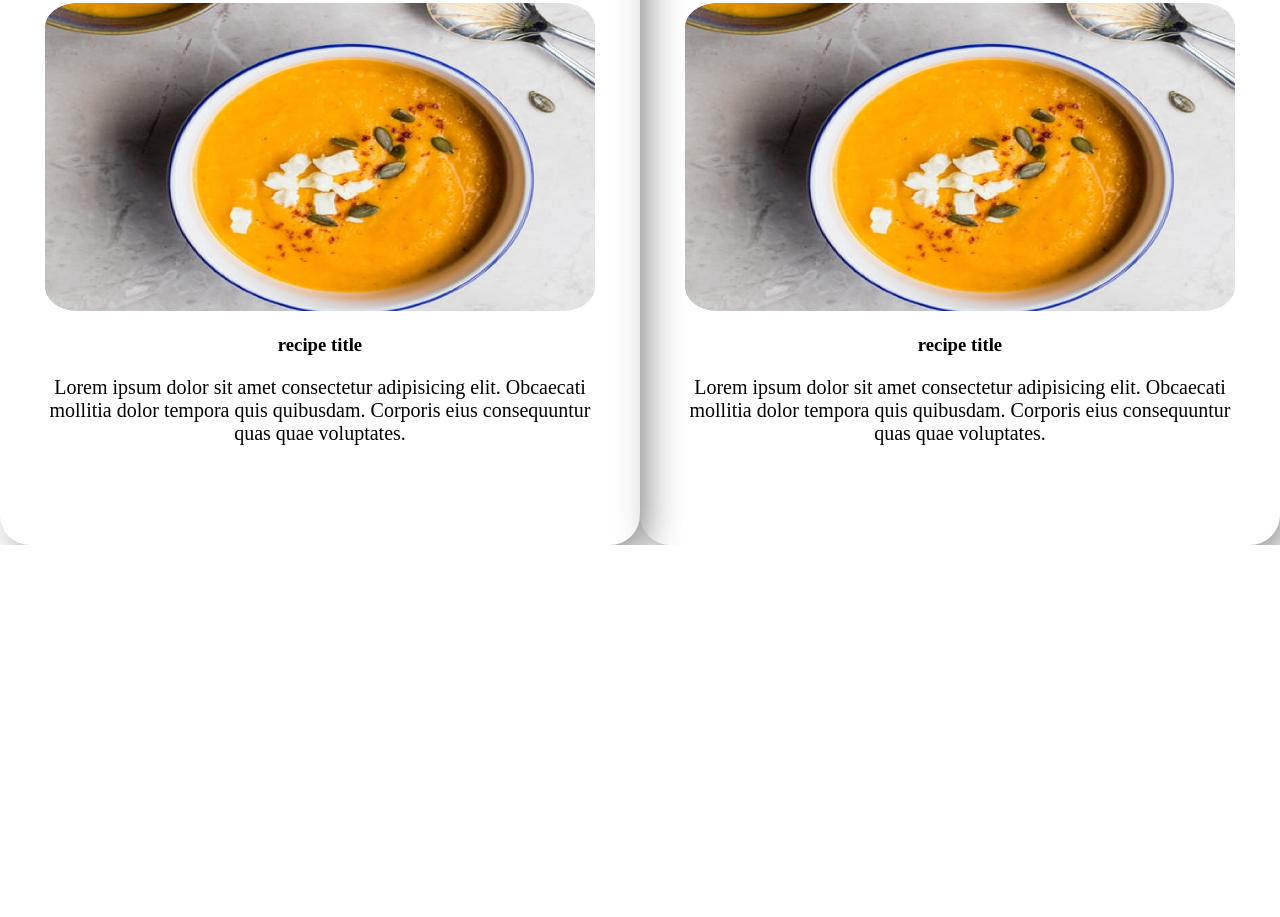
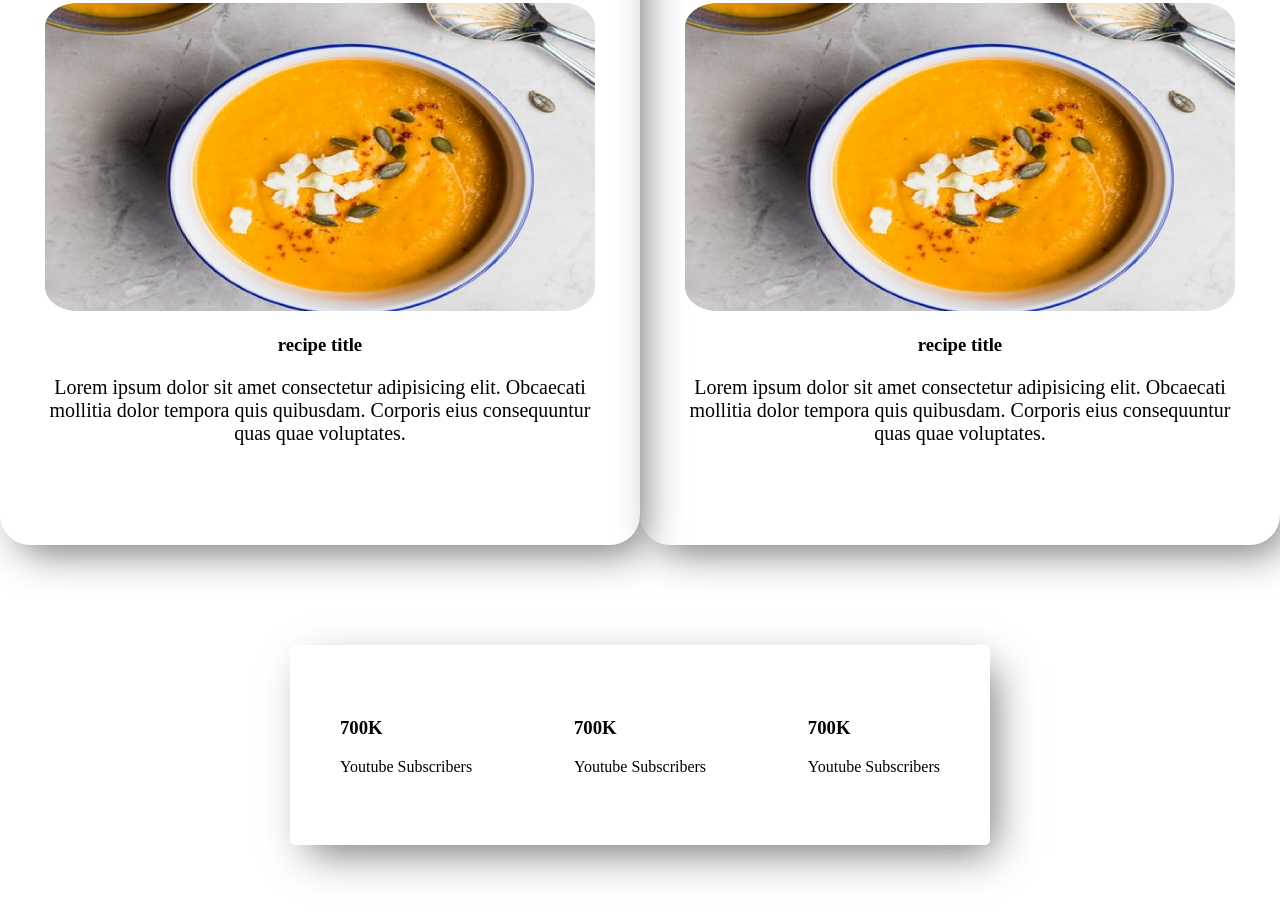
Before and after one commit to Nahid-07/eat-healthy-project, a plain HTML site: page index.html in a window 1280 px wide. Shown: the part 1451-2368 px from the top of the page. Before the commit the page ends 1996 px from the top, so only its background shows below. Drawn offline with Linux system fonts and the light colour scheme.

Commit message:
subs-push

```diff
--- a/css/style.css
+++ b/css/style.css
@@ -112,3 +112,14 @@ a{
 .card-content p{
     font-size: 20px;
 }
+.wrapper{
+    width: 600px;
+    height: 200px;
+    display: flex;
+    margin: 100px auto;
+    justify-content: space-between;
+    box-shadow: 11px 15px 39px -8px rgba(102,102,102,0.91);
+    align-items: center;
+    padding:  0 50px;
+    border-radius: 5px;
+}
--- a/index.html
+++ b/index.html
@@ -62,5 +62,19 @@
             </div>
         </div>
     </section>
+    <div class="wrapper">
+        <div class="number">
+            <h3>700K</h3>
+            <p>Youtube Subscribers</p>
+        </div>
+        <div class="number">
+            <h3>700K</h3>
+            <p>Youtube Subscribers</p>
+        </div>
+        <div class="number">
+            <h3>700K</h3>
+            <p>Youtube Subscribers</p>
+        </div>
+    </div>
 
 </html>
```
